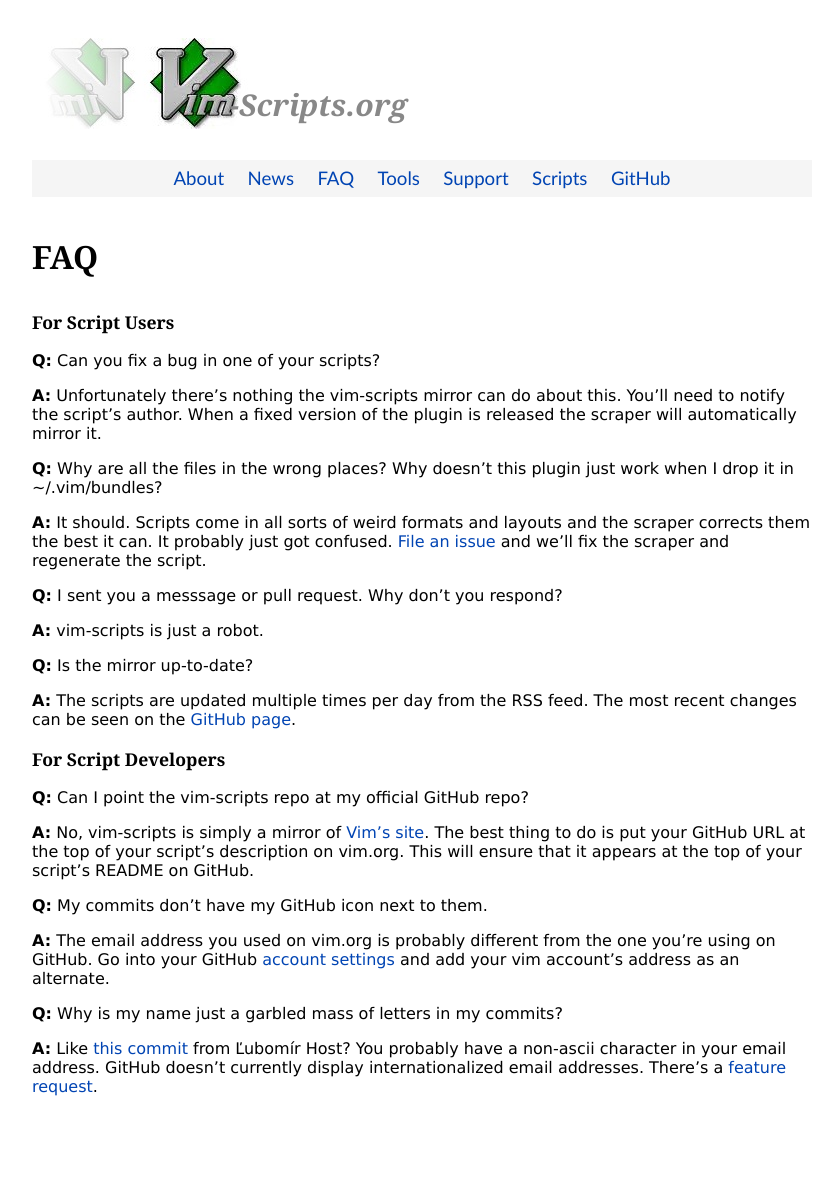
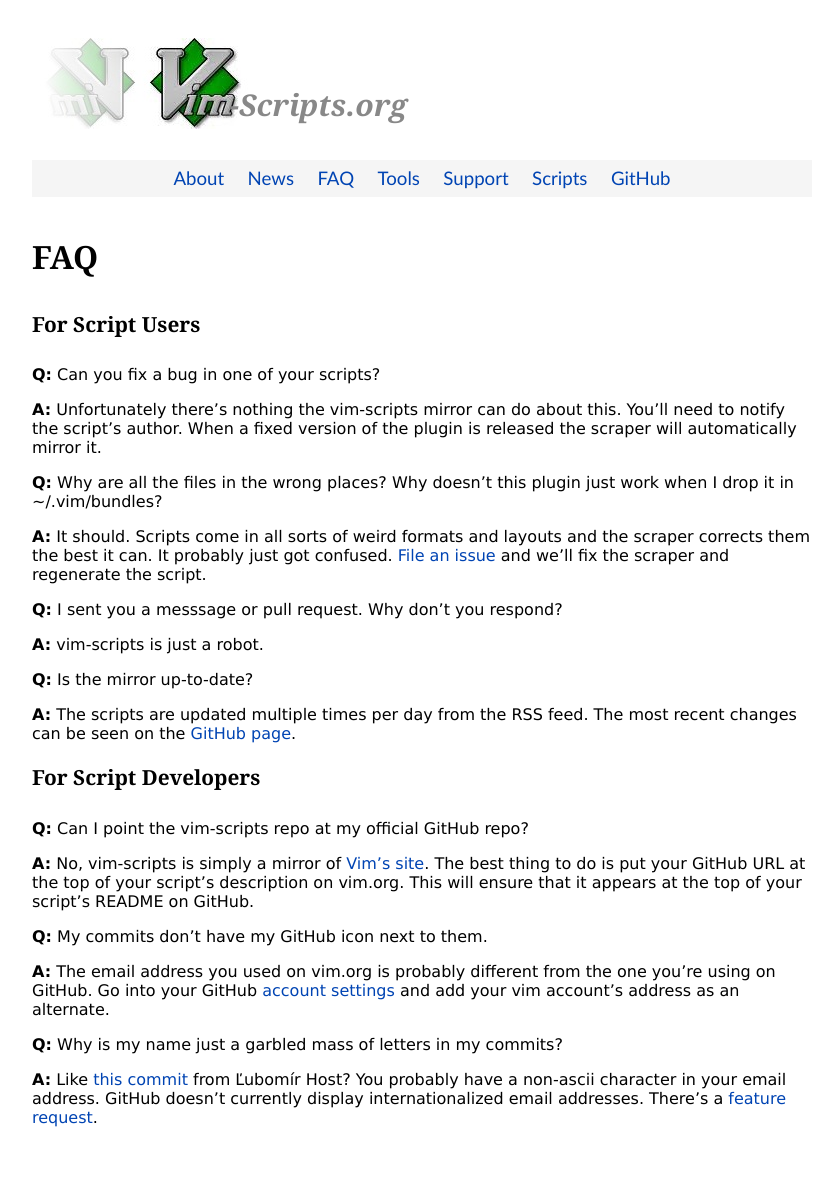
Before and after one commit to vim-scraper/vim-scraper.github.com, a Jekyll site: the page built from vim/faq.markdown, in a window 1280 px wide. Shown: the whole page, without its empty margins (218-1058 px from the left). Built offline with Jekyll 4.4.1, drawn with Linux system fonts in a browser that asks for light colours; Markdown is read by kramdown in place of the engine named in the settings; comment, search, counter and statistics services are not loaded; before the commit the page ends 1163 px from its top, so only the background shows below that.

Commit message:
make headings in faq more visible

```diff
--- a/vim/faq.markdown
+++ b/vim/faq.markdown
@@ -5,7 +5,7 @@
 ---
 
 
-### For Script Users
+## For Script Users
 
 **Q:** Can you fix a bug in one of your scripts?
 
@@ -36,7 +36,7 @@
 <a href="http://github.com/vim-scripts">GitHub page</a>.
 
 
-### For Script Developers
+## For Script Developers
 
 **Q:** Can I point the vim-scripts repo at my official GitHub repo?<br/>
 
```
